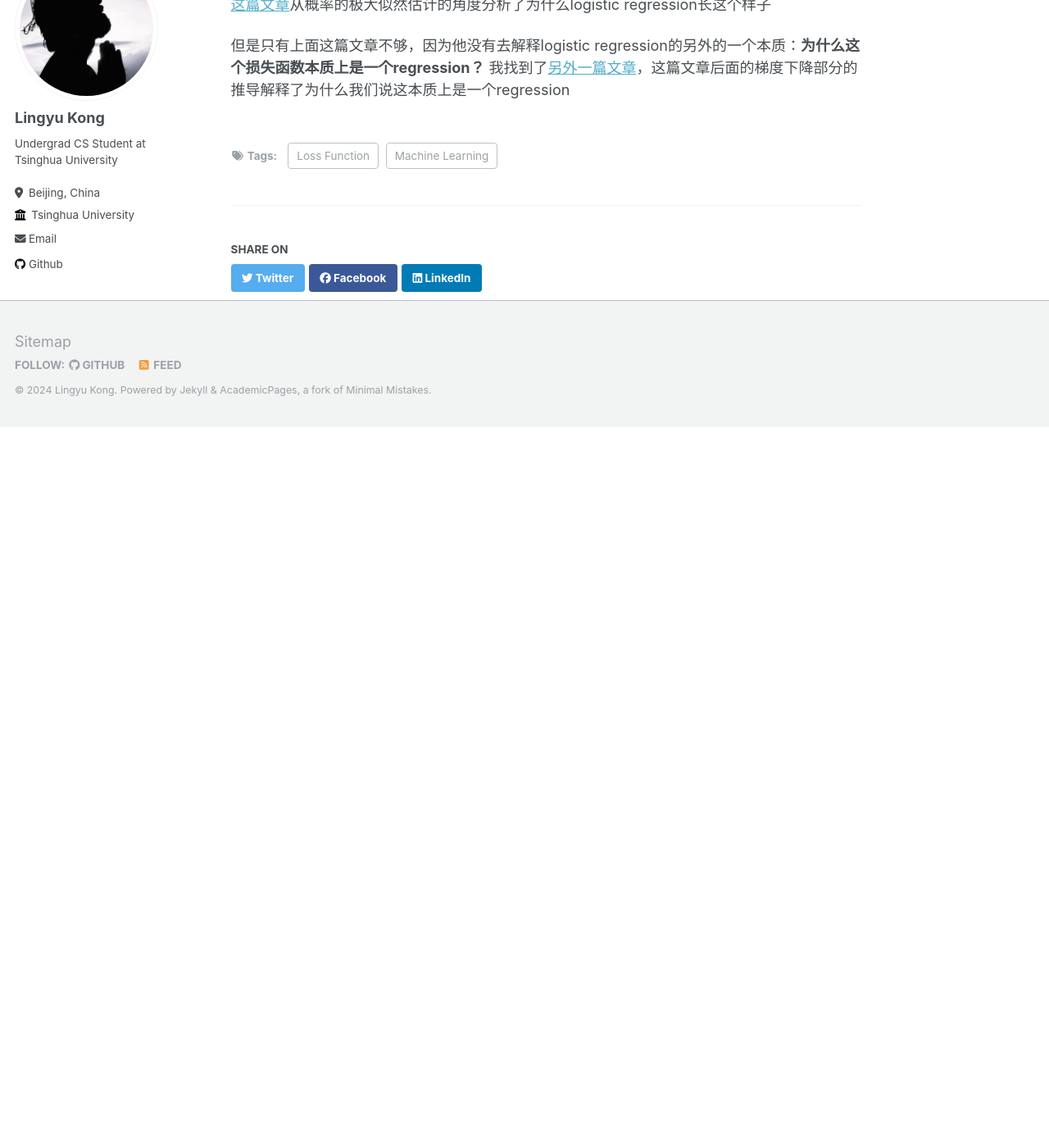
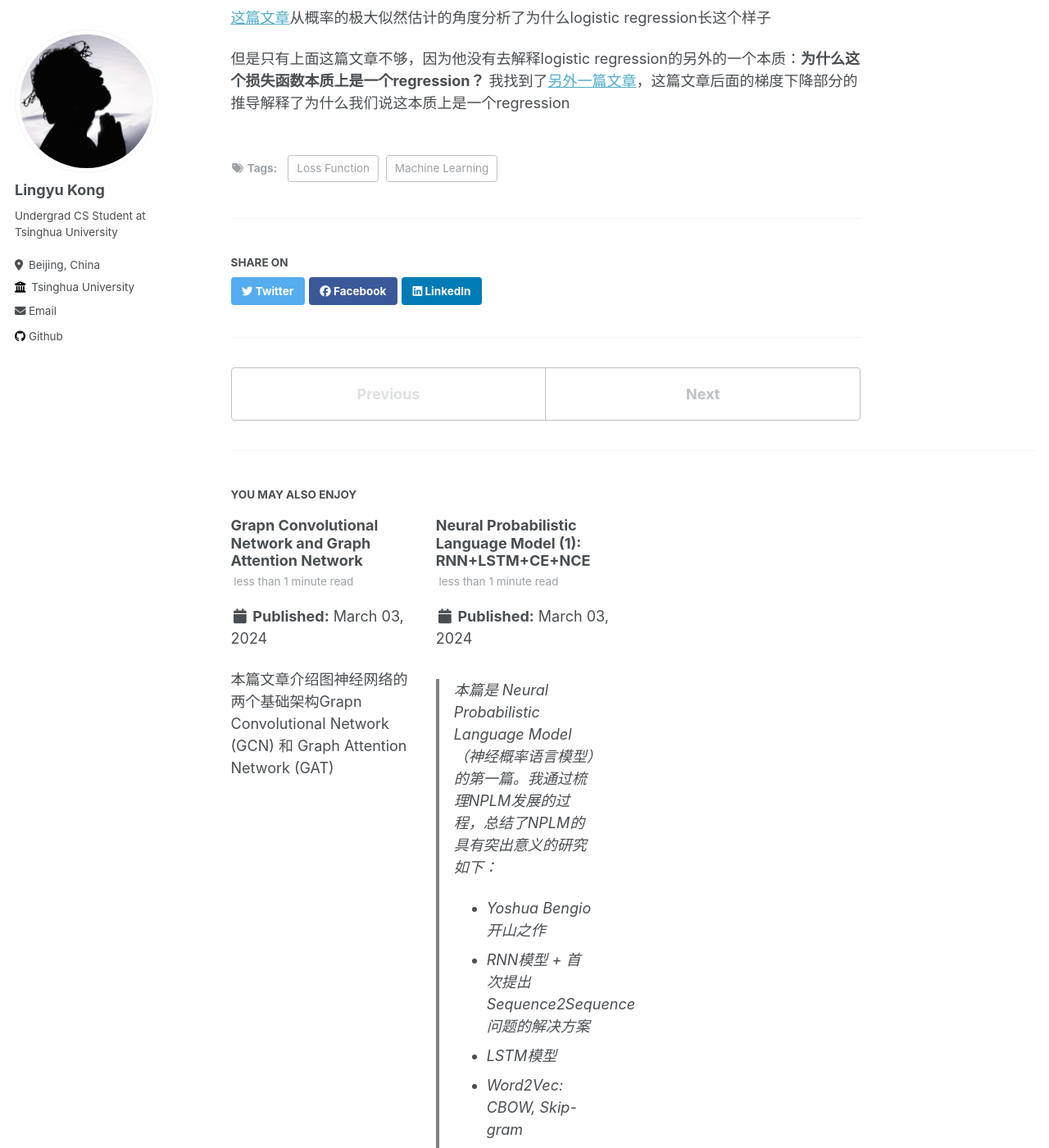
Before and after one commit to Lingyu-Kong/Lingyu-Kong.github.io, a Jekyll site: the page built from _posts/2024-02-26-logit-logistic-regression.md, in a window 1280 px wide and 1400 px high, scrolled down 1741 px. Shown: the whole window at 82% size. Built offline with Jekyll 4.4.1, drawn with Linux system fonts in a browser that asks for light colours; before the commit the page ends 2262 px from its top, so only the background shows below that; part of the change alters nothing that is shown; some of the changed text lies outside the part shown.

Commit message:
add post nplm and gnn

```diff
--- a/_posts/2024-02-26-logit-logistic-regression.md
+++ b/_posts/2024-02-26-logit-logistic-regression.md
@@ -9,7 +9,7 @@ tags:
 
 Logistic Regression（以下简称LR）最初是一种用于解决**二分类**问题的损失函数。其名字的Logistic取自[Logistic Distribution](https://en.wikipedia.org/wiki/Logistic_distribution)，这是数学意义上的一种分布类型；而Regression表明LR的损失函数可以将分类问题转化成回归问题来进行解决。
 
-| 你可能听说过，在Machine Learning的早期，人们会将问题大致归为分类问题和回归问题。下面我们会通过数学推导展示其实LR巧妙地将分类问题转化成了回归问题
+> 你可能听说过，在Machine Learning的早期，人们会将问题大致归为分类问题和回归问题。下面我们会通过数学推导展示其实LR巧妙地将分类问题转化成了回归问题
 
 ## Logistic Distribution
 
@@ -25,7 +25,7 @@ $$
 P(y=1|\theta, x)=\frac{1}{1+e^{-f_\theta(x)}}
 $$
 
-| 这也就是sigmoid activation 函数
+> 这也就是sigmoid activation 函数
 
 ## Logit
 
--- /dev/null
+++ b/_posts/2024-03-03-nplm.md
@@ -0,0 +1,80 @@
+---
+title: "Neural Probabilistic Language Model (1): RNN+LSTM+CE+NCE"
+date: 2024-03-03
+tags:
+  - NLP
+  - Loss Function
+---
+
+> 本篇是 Neural Probabilistic Language Model （神经概率语言模型）的第一篇。我通过梳理NPLM发展的过程，总结了NPLM的具有突出意义的研究如下：
+> - [Yoshua Bengio开山之作](https://proceedings.neurips.cc/paper_files/paper/2000/hash/728f206c2a01bf572b5940d7d9a8fa4c-Abstract.html)
+> - [RNN模型 + 首次提出Sequence2Sequence问题的解决方案](https://arxiv.org/abs/1409.3215)
+> - [LSTM模型](https://blog.xpgreat.com/file/lstm.pdf)
+> - [Word2Vec: CBOW, Skip-gram](https://arxiv.org/pdf/1301.3781.pdf%C3%AC%E2%80%94%20%C3%AC%E2%80%9E%C5%93)
+> - [GloVe](https://aclanthology.org/D14-1162.pdf)
+> - [Transformer（Self-Attention）](https://arxiv.org/abs/1706.03762)
+> - BERT, GPT 等等（预训练+大模型时代）
+>
+> 本文着重梳理NPLM早期思想，RNN+LSTM模型，以及早期的CrossEntropy和Noise Contrastive Estimation这两种Loss Function
+
+在最初的Benjio的文章中，提出了NPLM的初级问题：给出上文$w=(w_1, w_2, ..., w_k)$和词典$V$，如何确定下一个单词$c$，即求
+$$
+P(c|(w_1, w_2, ..., w_k)), c\in V
+$$
+
+因为要模拟的是语言相关的概率分布模型，所以这类问题统一称为statistical language modeling
+
+## 开山之作NPLM
+
+Benjio首先假设上文$w$中重要的是最后n个单词，所以$w$被截断为统一的长度$(w_{k-n+1},...,w_k)$，然后使用一个神经网路模型来模拟：
+$$
+P_{\theta}(c|(w_1, w_2, ..., w_k)), c\in V
+$$
+具体的模型架构见[这篇介绍](https://zhuanlan.zhihu.com/p/21240807)，可以看到主要还是基于MLP模型进行的设计
+
+[Paper Link](https://proceedings.neurips.cc/paper_files/paper/2000/hash/728f206c2a01bf572b5940d7d9a8fa4c-Abstract.html)
+
+## RNN模型
+
+Benjio文章里使用的模型存在两个问题：
+1. 需要截断上文以保证输入长度一致
+2. 上文中处于不同位置的两个单词$w_i, w_j$在模型中并没有区分开其位置关系的不同
+
+RNN模型的意义就在于解决了上面两点问题，并且提高了处理长文本输入的能力
+
+[Paper Link](https://arxiv.org/abs/1409.3215)
+
+> 这篇文章还第一次提出了Sequence to Sequence的架构，为后续的更加复杂的NLP问题的解决提供了基础
+
+## LSTM模型
+
+关于RNN和LSTM的模型的具体结构，[这篇文章](https://zhuanlan.zhihu.com/p/108276255)已经进行了介绍
+
+## CrossEntropy
+
+假设$batch\_size=N$，词典大小为$|V|$
+$$
+\text{CELoss}=-\frac{1}{N}\sum\limits_{i=1}^{N}\sum\limits_{v=1}^{|V|}y_v^{(i)}\log(p_v^{(i)})
+$$
+其中$p_v^{(i)}$是可以通过softmax层得到的：
+
+## Noise Contrastive Estimation
+
+CorssEntropy是多分类问题的经典Loss Function，但是用来做语言模型存在一个问题：词典大小$|V|$一般来讲非常大，在进行softmax计算的时候，由于每个数据点都需要涉及$|V|$次的指数运算（torch.exp()），指数运算本来就慢，还要做很多次，所以softmax层会很慢
+
+那么CrossEntropy Loss究竟在学什么呢？对于单个数据点找出正确答案 $y_t=1$ ，然后看CELoss：
+$$
+\text{CELoss}=-\log\left(\frac{\exp(\text{logit}_t)}{\exp(\text{logit}_t)+\sum\limits_{v\neq t}^{|V|}\exp(\text{logit}_v)}\right)
+$$
+
+> 上面式子中的logit是网络在softmax层之前的输出，具体的含义分析见[我的另一篇文章](https://lingyu-kong.github.io/logit-logistic-regression/)
+
+由于上面的式子，优化的过程就是让$\text{logit}_t$变大，让错误答案的$\text{logit}_v$减小。并且由于softmax层包含了所有单词选项，所以所有的错误答案的$\text{logit}_v$都会纳入Loss计算。
+
+但是如果我们只挑选一部分错误答案纳入Loss计算呢，比如每次从错误答案中随机 sample 1000个？你应该可以想到只要sample的数量合理，这样的方法可以达到与CELoss相近的效果，但是可以显著减小指数运算的次数，即不损失Performance的情况下加速Loss计算。理解了这一点你就理解了NCE的核心idea，NCE Loss可以是解决多分类问题的另一种工具，尤其是分类种类数很多的情况下
+
+关于NCE为什么可以达到和CELoss相近的效果以及关于NCE更详尽的分析，请参考[这篇文章](https://leimao.github.io/article/Noise-Contrastive-Estimation/)
+
+## Code Implementation
+
+另外我在[这个仓库](https://github.com/Lingyu-Kong/Neural-Probabilistic-Language-Model)里面基于torch实现了RNN，LSTM以及CE，NCE。
--- /dev/null
+++ b/_posts/2024-03-04-gcn_and_gat.md
@@ -0,0 +1,52 @@
+---
+title: "Grapn Convolutional Network and Graph Attention Network"
+date: 2024-03-03
+tags:
+  - Graph Neural Network
+---
+
+本篇文章介绍图神经网络的两个基础架构Grapn Convolutional Network (GCN) 和 Graph Attention Network (GAT)
+
+## Grapn Convolutional Network
+
+Thomas N. Kipf 和 Max Welling 于2016年提出的GCN架构是图神经网络的开山之作（[paper link](https://arxiv.org/abs/1609.02907)），Max使用GCN架构成功解决了图数据上节点的分类问题。
+
+关于这篇文章及GCN架构，youtube上[这个视频](https://www.youtube.com/watch?v=CwHNUX2GWvE)做了不错的讲解。输入的 $n$ 个节点的图结构$G=(X, A)$，其中$X\in R^{n\times d}$是节点特征矩阵，$A\in R^{n\times n}$是邻接矩阵。其核心的设计为：
+$$
+H^{(l+1)}=\sigma(D^{-\frac{1}{2}}AD^{-\frac{1}{2}}H^{(l)}W^{(l)})
+$$
+其中$H^{(l)}$是第 $l$ 次message-passing之后的节点特征矩阵，$H^{(0)}=X$。$W^{(l)}$是第 $l$ 次message-passing对应的模型，可以是一个线性层（Max的文章中是线性层），也可以是更复杂的设计，输入节点特征矩阵$H^{(l)}$，输出一个临时的节点特征矩阵$H^{(l)}_{tmp}$。$D$是一个对角矩阵叫做degree matrix，$D_{ii}$是第 $i$ 个节点的度数（无向图是度数，有向图是入度）
+
+> Max的这篇GCN文章中，包含考虑了self-interaction，也就是说 $A$ 的对角线是单位矩阵 $I$。并且这篇文章并没有考虑边的特征
+
+> 另外，尽管原始论文中喜欢用邻接矩阵运算来方便的表示，并且早期的简单Graph Neural Network也确实可以依赖矩阵运算实现，但是现在我们更偏向另一种更加全面的图表示方法：$G=(X,E,E_{I})$，其中$X\in R^{n\times d_1}$还是初始节点特征矩阵，$E\in R^{m\times d_2}$代表边特征矩阵，边数为$m$，$E_I\in R^{2\times m}$是edge_index矩阵，$E_I[0,j]$和$E_I[1,j]$分别为边 $e_j$ 的起点节点和终点节点
+
+## Graph Attention Network
+
+GCN架构中的message-passing是将每个节点的相邻节点的node_attr做简单平均后作为更新后的node_attr。但是显然我们可以做的更好，比如做一个attention机制的加权平均。
+
+Yoshua Bengio在2018年提出GAT架构（[paper link](https://arxiv.org/abs/1710.10903)）就是这种 idea。[这个视频](https://www.youtube.com/watch?v=iAEDA8aDCZg)对GAT做了较为系统的讲解
+
+其核心设计为：以节点 $i$ 为中心，其一条边两个端点节点的特征 $h_i, h_j$，基于一个attention mechanism $a: R^d\times R^d \rightarrow R$：
+$$
+e_{ij}=a(Wh_i, Wh_j)
+$$
+然后对得到的 $e_{ij}$ 进行softmax：
+$$
+a_{ij}=\frac{\exp(e_{ij})}{\sum\limits_{k\in i的相邻节点}\exp(e_{ik})}
+$$
+然后 $h_i$ 按 $h_k$们的加权和进行更新：
+$$
+h_i'=\sigma(\sum\limits_{k\in i的相邻节点}a_{ik}Wh_k)
+$$
+其中$\sigma()$是非线性activation，$W$是线性层或更复杂的设计
+
+> Bengio在论文中还提及了multi-head attention的设计，这里不详述
+
+## Code Implementation
+
+AIDS是一个抗艾滋药物数据集，输入是药物的结构图（原子成键关系和节点原子种类），输出是二分类结果代表抗艾滋效果。我们以这个数据集为例，基于torch和torch_geometric实现了GCN和GAT。
+
+[repo link](https://github.com/Lingyu-Kong/GraphNeuralNetwork.git)
+
+> torch_geometric是torch上实现图神经网络的一个比较不错的工具包
```
